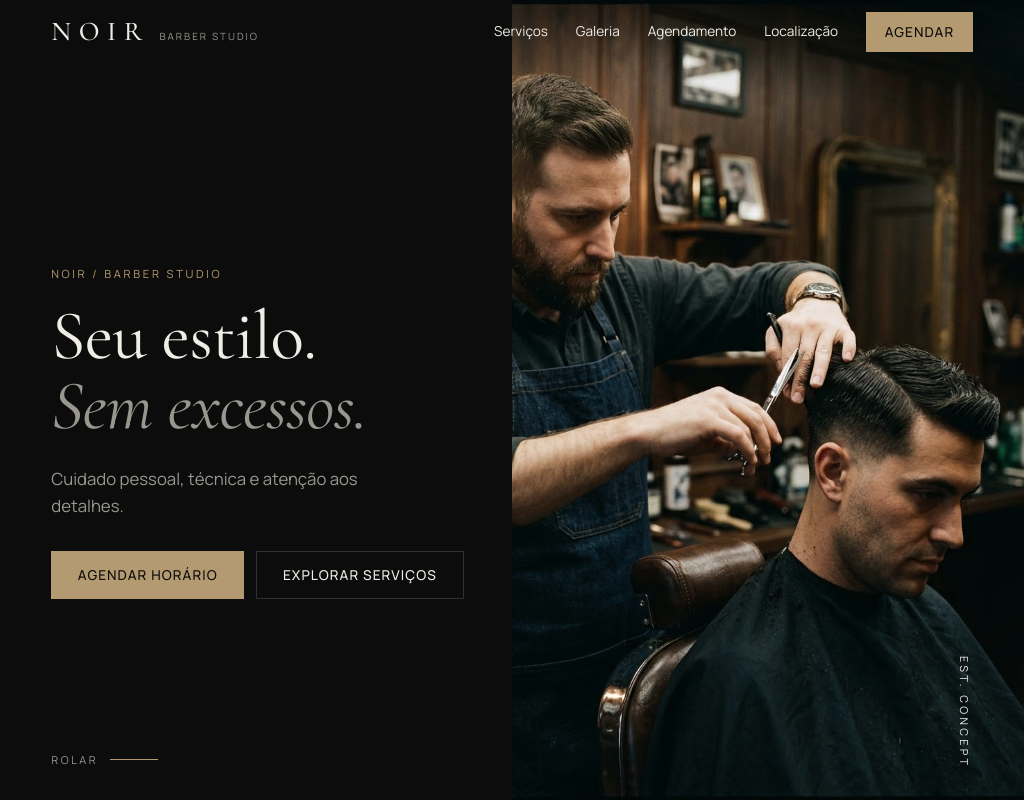
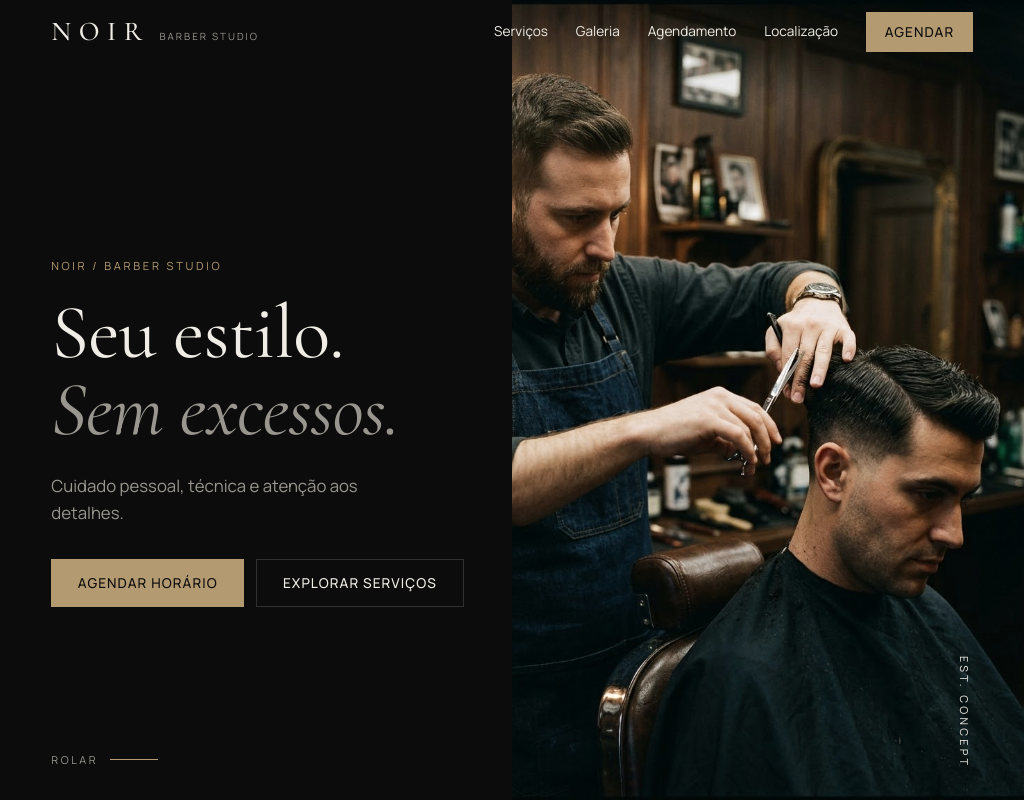
Before and after one commit to AdilsonRohmann-PT-BR/Noir-barber-shop, a plain HTML site: page index.html in a window 1024 px wide. Shown: the top 800 px of the page. Drawn offline with nearby package versions, Linux system fonts and the light colour scheme.

Commit message:
update style.css

```diff
--- a/style.css
+++ b/style.css
@@ -783,12 +783,21 @@ input[type="text"] {
   .galeria > img:nth-child(5) { grid-column: 1 / 7; grid-row: 4 / 6; }
 }
 
-/* Hero: sem texto sobre a foto entre 960px e 1279px */
-@media (min-width: 960px) and (max-width: 1279px) {
-  .hero-foto { grid-column: 7 / 13; }
-  .hero-texto { grid-column: 1 / 7; padding-right: 1.5rem; }
+/* Hero: texto e foto lado a lado, sem sobreposição */
+@media (min-width: 960px) {
+  .hero-foto {
+    grid-column: 7 / 13;
+  }
+  .hero-texto {
+    grid-column: 1 / 7;
+    min-width: 0;
+    padding: 8rem 2rem 4rem var(--pad);
+  }
   .hero h1 {
-    font-size: clamp(3.4rem, 6.8vw, 5.5rem);
+    font-size: clamp(3.4rem, 7.5vw, 8rem);
     text-shadow: none;
   }
+  .hero-lead {
+    max-width: 34ch;
+  }
 }
```
